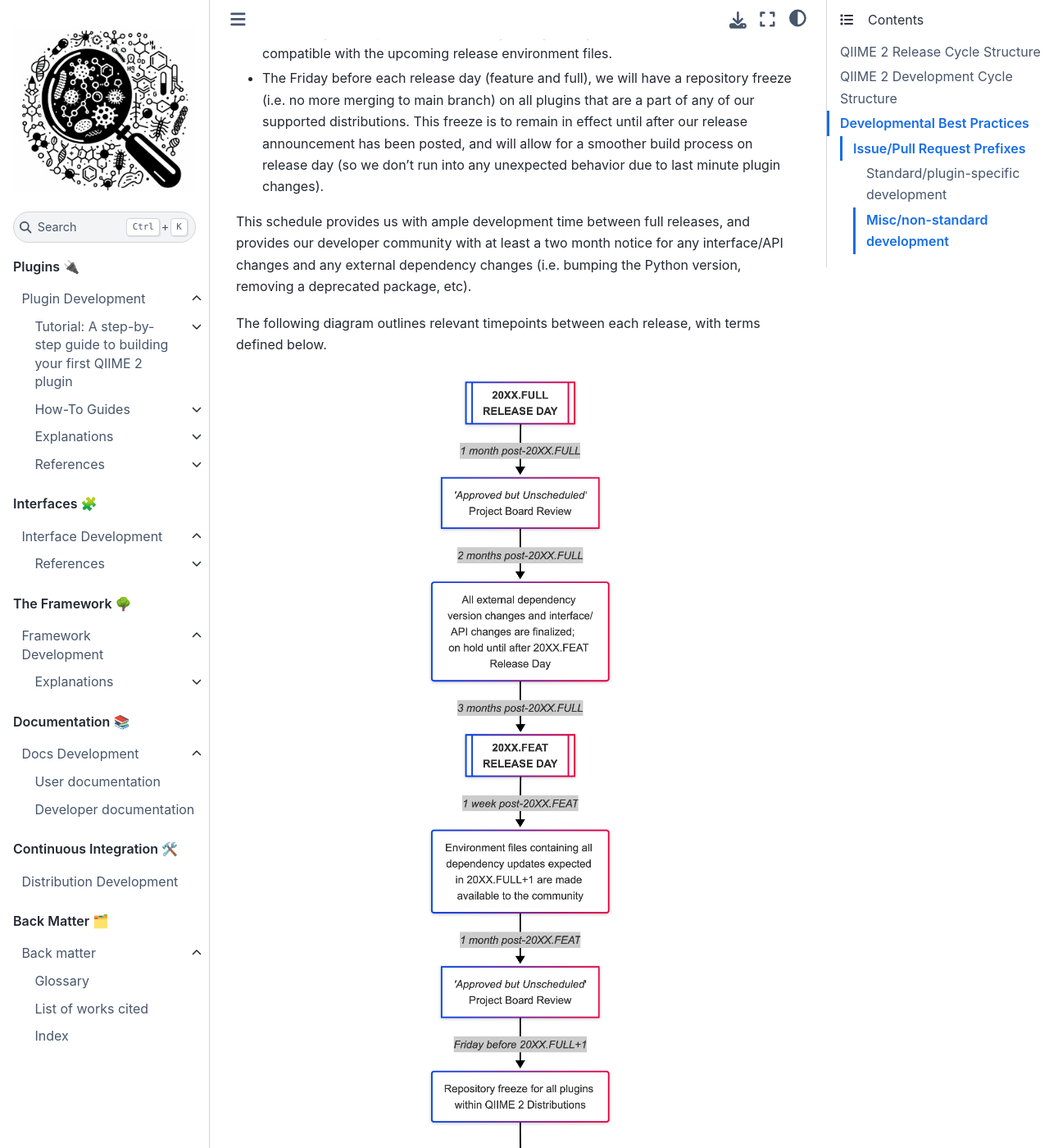
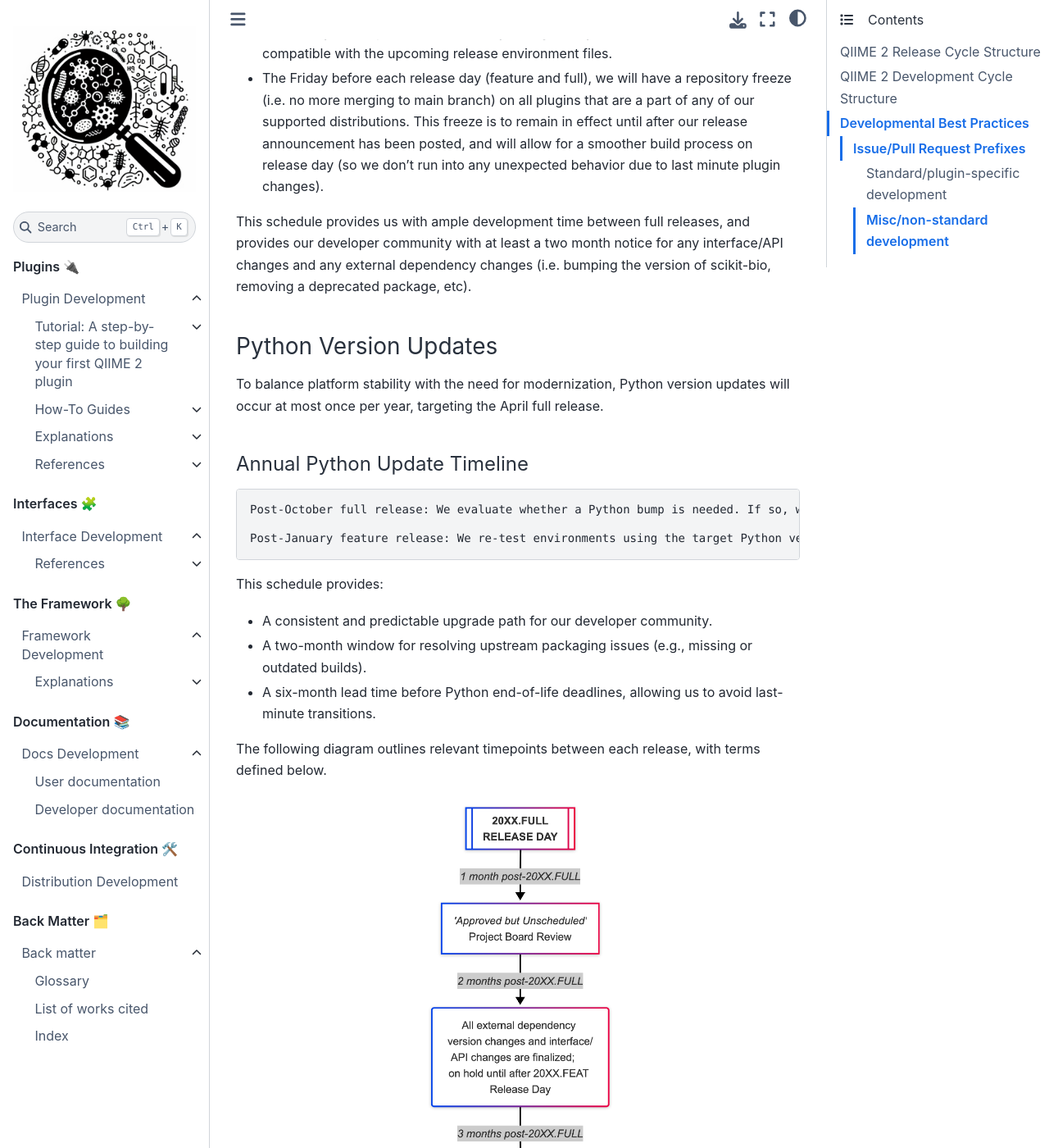
Before and after one commit to caporaso-lab/developing-with-qiime2, a Jupyter Book: the page built from book/framework/references/dev-cycle-structure.md, in a window 1280 px wide and 1400 px high, scrolled down 1266 px. Shown: the whole window at 82% size. Built offline with Jupyter Book 1.0.4 settings and Sphinx 7.4.7 and the Sphinx Book theme 1.1.4, drawn with Linux system fonts in a browser that asks for light colours; pages that are not in the unit, such as notebooks, are missing from menus.

Commit message:
MAINT: adds updated python version update schedule

```diff
--- a/book/framework/references/dev-cycle-structure.md
+++ b/book/framework/references/dev-cycle-structure.md
@@ -27,7 +27,23 @@ The important dates mentioned above within each development cycle are as follows
  - The Friday before each release day (feature and full), we will have a repository freeze (i.e. no more merging to main branch) on all plugins that are a part of any of our supported distributions.
    This freeze is to remain in effect until after our release announcement has been posted, and will allow for a smoother build process on release day (so we don't run into any unexpected behavior due to last minute plugin changes).
 
-This schedule provides us with ample development time between full releases, and provides our developer community with at least a two month notice for any interface/API changes and any external dependency changes (i.e. bumping the Python version, removing a deprecated package, etc).
+This schedule provides us with ample development time between full releases, and provides our developer community with at least a two month notice for any interface/API changes and any external dependency changes (i.e. bumping the version of scikit-bio, removing a deprecated package, etc).
+
+### Python Version Updates
+
+To balance platform stability with the need for modernization, Python version updates will occur at most once per year, targeting the April full release.
+
+#### Annual Python Update Timeline
+
+    Post-October full release: We evaluate whether a Python bump is needed. If so, we attempt to solve development environments using the new version alongside other requested dependency updates. If solving fails, we begin addressing any blockers.
+
+    Post-January feature release: We re-test environments using the target Python version. If solves are successful, the updated version is locked in and included in the finalized environment files for the April release.
+
+This schedule provides:
+
+  - A consistent and predictable upgrade path for our developer community.
+  - A two-month window for resolving upstream packaging issues (e.g., missing or outdated builds).
+  - A six-month lead time before Python end-of-life deadlines, allowing us to avoid last-minute transitions.
 
 The following diagram outlines relevant timepoints between each release, with terms defined below.
 
```
